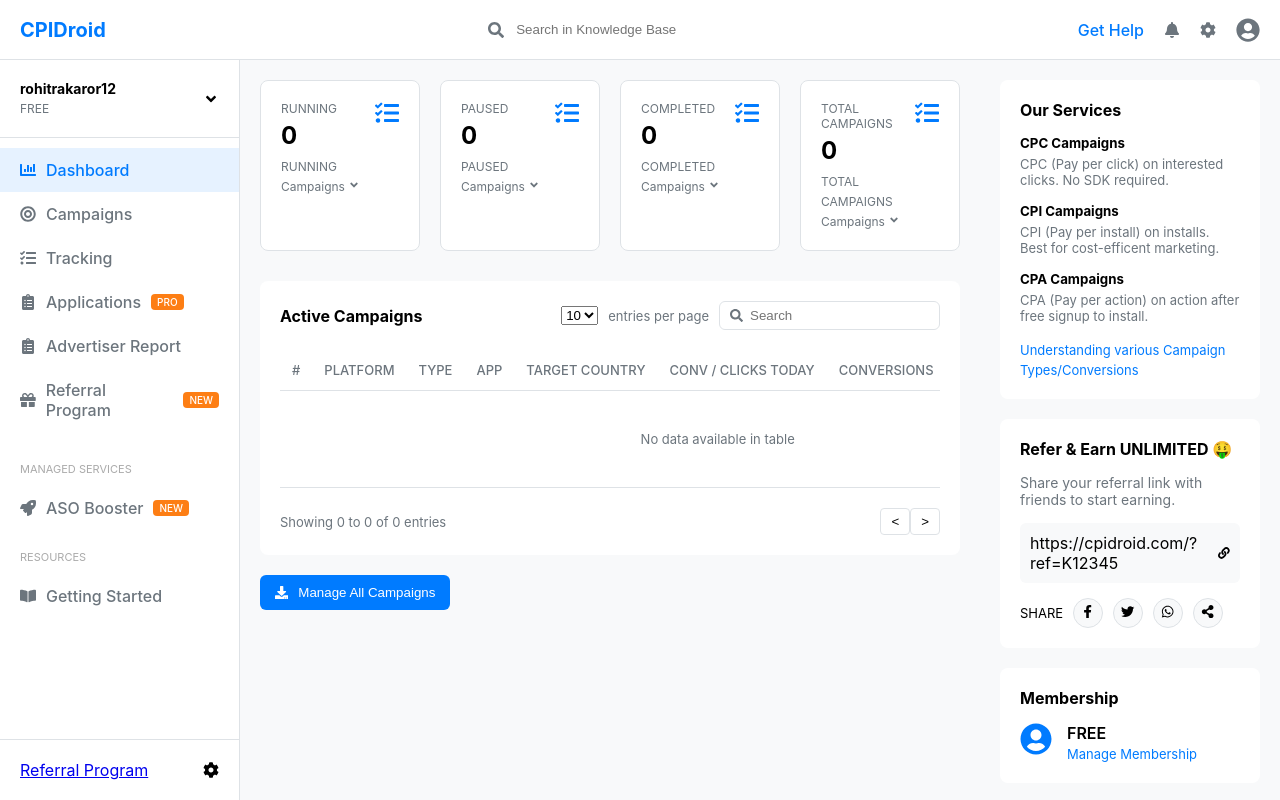
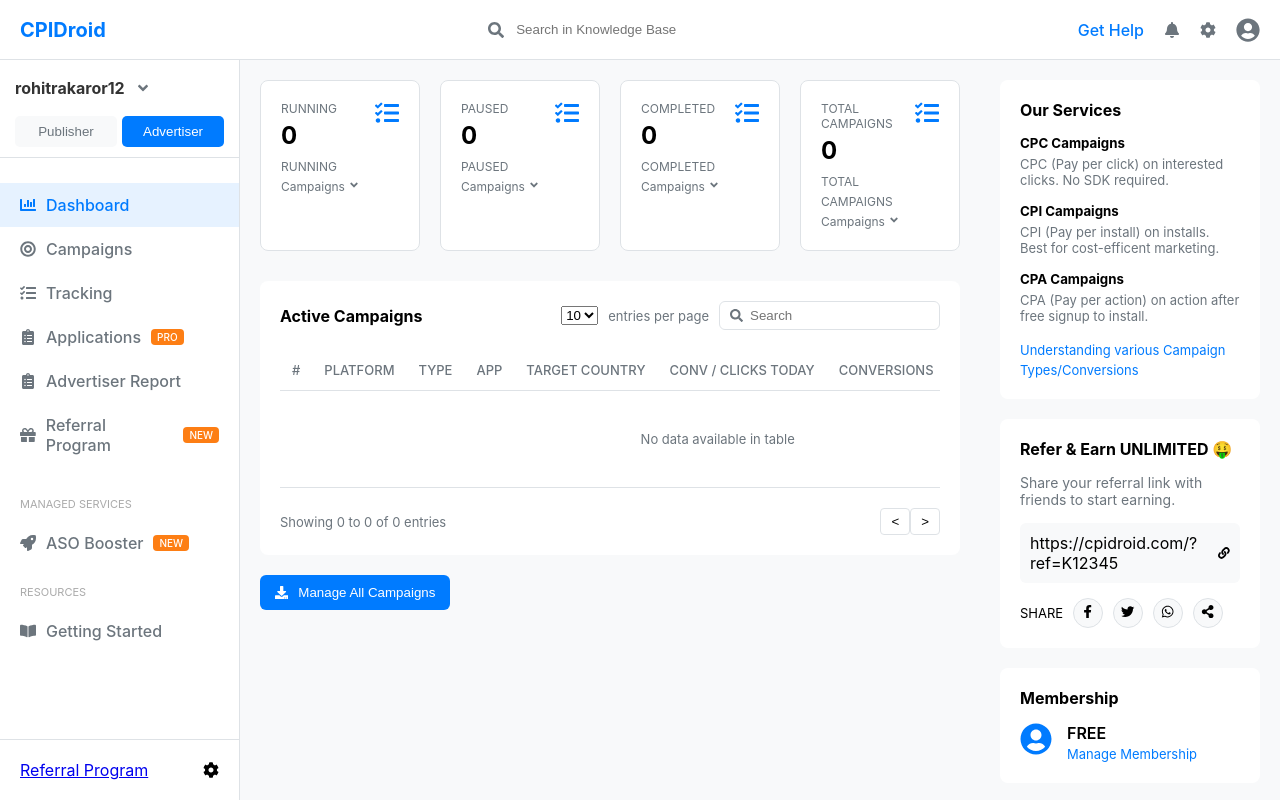
Before and after one commit to apex2224/Ziion, a React (Create React App) app: page /advertiser in a window 1280 px wide. Built offline with nearby package versions, Linux system fonts and the light colour scheme.

Commit message:
Dashboard fix

```diff
--- a/src/App.js
+++ b/src/App.js
@@ -15,7 +15,8 @@
 import ViewAllPlans from "./Frontend/Components/Pricing/ViewAllPlans";
 import TopPage from "./Frontend/Components/Home/TopPage";
 import PromotionalBenefits from "./Frontend/Components/Home/PromotionalBenefits";
-import Advertiser from "./Frontend/Components/Home/Main/Advertiser";
+import Advertiser from "./Frontend/Components/Home/Dashboard/Advertiser";
+import Publisher from "./Frontend/Components/Home/Dashboard/Publisher";
 
 const LandingPage = () => {
   return (
@@ -47,6 +48,7 @@
         <Route path="/signup" element={<SignUp />} />
         <Route path="/contact" element={<Contact />} />
         <Route path="/advertiser" element={<Advertiser />} />
+        <Route path="/publisher" element={<Publisher />} />
       </Routes>
     </BrowserRouter>
   );
--- /dev/null
+++ b/src/Frontend/Components/Home/Dashboard/Advertiser.js
@@ -0,0 +1,271 @@
+import React from "react";
+import styles from "./Advertiser.module.css";
+import {
+  FaUserCircle,
+  FaBell,
+  FaCog,
+  FaChartBar,
+  FaBullseye,
+  FaTasks,
+  FaClipboardList,
+  FaRocket,
+  FaLink,
+  FaGift,
+  FaBookOpen,
+  FaDownload,
+  FaAngleDown,
+  FaSearch,
+  FaFacebookF,
+  FaTwitter,
+  FaWhatsapp,
+  FaShareAlt,
+} from "react-icons/fa";
+
+// Sub-component for the top header
+const Dashboard = () => (
+  <header className={styles.header}>
+    <div className={styles.logo}>CPIDroid</div>
+    <div className={styles.searchBar}>
+      <FaSearch />
+      <input type="text" placeholder="Search in Knowledge Base" />
+    </div>
+    <div className={styles.userMenu}>
+      <a href="#" className={styles.getHelp}>
+        Get Help
+      </a>
+      <FaBell className={styles.headerIcon} />
+      <FaCog className={styles.headerIcon} />
+      <FaUserCircle size={24} className={styles.headerIcon} />
+    </div>
+  </header>
+);
+
+// New sub-component for the dashboard selection
+const DashboardSelector = () => (
+  <div className={styles.dashboardSelector}>
+    <div className={styles.selectorOption}>
+      <div className={styles.selectorText}>
+        <span>rohitrakaror12</span>
+        <FaAngleDown />
+      </div>
+    </div>
+    <div className={styles.dashboardTabs}>
+      <button className={styles.dashboardTab}>Publisher</button>
+      <button className={`${styles.dashboardTab} ${styles.activeTab}`}>Advertiser</button>
+    </div>
+  </div>
+);
+
+// Sub-component for the sidebar navigation
+const Sidebar = () => (
+  <aside className={styles.sidebar}>
+    <DashboardSelector />
+    <nav className={styles.nav}>
+      <a href="#" className={`${styles.navItem} ${styles.active}`}>
+        <FaChartBar /> Dashboard
+      </a>
+      <a href="#" className={styles.navItem}>
+        <FaBullseye /> Campaigns
+      </a>
+      <a href="#" className={styles.navItem}>
+        <FaTasks /> Tracking
+      </a>
+      <a href="#" className={styles.navItem}>
+        <FaClipboardList /> Applications{" "}
+        <span className={styles.badge}>PRO</span>
+      </a>
+      <a href="#" className={styles.navItem}>
+        <FaClipboardList /> Advertiser Report
+      </a>
+      <a href="#" className={styles.navItem}>
+        <FaGift /> Referral Program <span className={styles.badge}>NEW</span>
+      </a>
+    </nav>
+    <div className={styles.managedServices}>
+      <p className={styles.navHeader}>MANAGED SERVICES</p>
+      <a href="#" className={styles.navItem}>
+        <FaRocket /> ASO Booster <span className={styles.badge}>NEW</span>
+      </a>
+    </div>
+    <div className={styles.resources}>
+      <p className={styles.navHeader}>RESOURCES</p>
+      <a href="#" className={styles.navItem}>
+        <FaBookOpen /> Getting Started
+      </a>
+    </div>
+    <div className={styles.sidebarFooter}>
+      <a href="#">Referral Program</a>
+      <FaCog />
+    </div>
+  </aside>
+);
+
+// Sub-component for the stat cards (Running, Paused, etc.)
+const StatCard = ({ title, value, icon, color }) => (
+  <div className={styles.statCard}>
+    <div>
+      <p>{title}</p>
+      <h3>{value}</h3>
+      <a href="#">
+        {title} Campaigns <FaAngleDown size={12} />
+      </a>
+    </div>
+    <div className={`${styles.statIcon} ${styles[color]}`}>{icon}</div>
+  </div>
+);
+
+// Main Advertiser Dashboard Component
+const Advertiser = () => {
+  return (
+    <div className={styles.dashboardLayout}>
+      <Dashboard />
+      <Sidebar />
+      <main className={styles.mainContent}>
+        {/* Top Stats Section */}
+        <section className={styles.statsGrid}>
+          <StatCard title="RUNNING" value="0" icon={<FaTasks />} color="blue" />
+          <StatCard title="PAUSED" value="0" icon={<FaTasks />} color="blue" />
+          <StatCard
+            title="COMPLETED"
+            value="0"
+            icon={<FaTasks />}
+            color="blue"
+          />
+          <StatCard
+            title="TOTAL CAMPAIGNS"
+            value="0"
+            icon={<FaTasks />}
+            color="blue"
+          />
+        </section>
+
+        {/* Active Campaigns Table */}
+        <section className={styles.campaignsTable}>
+          <div className={styles.tableHeader}>
+            <h4>Active Campaigns</h4>
+            <div className={styles.tableControls}>
+              <select>
+                <option>10</option>
+              </select>
+              <span>entries per page</span>
+              <div className={styles.tableSearch}>
+                <FaSearch />
+                <input type="text" placeholder="Search" />
+              </div>
+            </div>
+          </div>
+          <div className={styles.tableWrapper}>
+            <table>
+              <thead>
+                <tr>
+                  <th>#</th>
+                  <th>PLATFORM</th>
+                  <th>TYPE</th>
+                  <th>APP</th>
+                  <th>TARGET COUNTRY</th>
+                  <th>CONV / CLICKS TODAY</th>
+                  <th>CONVERSIONS</th>
+                  <th>CR</th>
+                  <th>PROGRESS</th>
+                  <th>STATUS</th>
+                </tr>
+              </thead>
+              <tbody>
+                <tr>
+                  <td colSpan="10" className={styles.noData}>
+                    No data available in table
+                  </td>
+                </tr>
+              </tbody>
+            </table>
+          </div>
+          <div className={styles.tableFooter}>
+            <span>Showing 0 to 0 of 0 entries</span>
+            <div className={styles.pagination}>
+              <button>&lt;</button>
+              <button>&gt;</button>
+            </div>
+          </div>
+        </section>
+
+        <div className={styles.bottomActions}>
+          <button className={styles.manageBtn}>
+            <FaDownload /> Manage All Campaigns
+          </button>
+        </div>
+      </main>
+
+      {/* Right Sidebar */}
+      <aside className={styles.rightSidebar}>
+        <div className={styles.widget}>
+          <h4>Our Services</h4>
+          <div className={styles.serviceItem}>
+            <div>
+              <h5>CPC Campaigns</h5>
+              <p>CPC (Pay per click) on interested clicks. No SDK required.</p>
+            </div>
+          </div>
+          <div className={styles.serviceItem}>
+            <div>
+              <h5>CPI Campaigns</h5>
+              <p>
+                CPI (Pay per install) on installs. Best for cost-efficent
+                marketing.
+              </p>
+            </div>
+          </div>
+          <div className={styles.serviceItem}>
+            <div>
+              <h5>CPA Campaigns</h5>
+              <p>
+                CPA (Pay per action) on action after free signup to install.
+              </p>
+            </div>
+          </div>
+          <a href="#" className={styles.moreInfo}>
+            Understanding various Campaign Types/Conversions
+          </a>
+        </div>
+
+        <div className={`${styles.widget} ${styles.referWidget}`}>
+          <h4>Refer & Earn UNLIMITED 🤑</h4>
+          <p>Share your referral link with friends to start earning.</p>
+          <div className={styles.referralLink}>
+            <span>https://cpidroid.com/?ref=K12345</span>
+            <FaLink />
+          </div>
+          <div className={styles.shareButtons}>
+            <span>SHARE</span>
+            <button>
+              <FaFacebookF />
+            </button>
+            <button>
+              <FaTwitter />
+            </button>
+            <button>
+              <FaWhatsapp />
+            </button>
+            <button>
+              <FaShareAlt />
+            </button>
+          </div>
+        </div>
+
+        <div className={styles.widget}>
+          <h4>Membership</h4>
+          <div className={styles.membershipInfo}>
+            <div className={styles.membershipIcon}>
+              <FaUserCircle />
+            </div>
+            <div>
+              <p>FREE</p>
+              <a href="#">Manage Membership</a>
+            </div>
+          </div>
+        </div>
+      </aside>
+    </div>
+  );
+};
+
+export default Advertiser;
--- a/src/Frontend/Components/Home/Main/Advertiser.module.css
+++ b/src/Frontend/Components/Home/Dashboard/Advertiser.module.css
@@ -88,3 +88,56 @@
 .membershipIcon { font-size: 32px; color: var(--primary-blue); }
 .membershipInfo p { margin: 0; font-weight: 600; }
 .membershipInfo a { text-decoration: none; color: var(--primary-blue); font-size: 13px; }
+/* --- New Dashboard Selector Section CSS --- */
+.dashboardSelector {
+  padding: 10px 15px;
+  border-bottom: 1px solid var(--border-color);
+  margin-bottom: 15px;
+}
+
+.selectorOption {
+  display: flex;
+  align-items: center;
+  justify-content: space-between;
+  cursor: pointer;
+  padding: 8px 0;
+}
+
+.selectorText {
+  display: flex;
+  align-items: center;
+  gap: 10px;
+  font-weight: bold;
+  color: var(--text-primary);
+}
+
+.selectorText svg {
+  color: var(--text-secondary);
+}
+
+.dashboardTabs {
+  display: flex;
+  gap: 5px;
+  margin-top: 10px;
+}
+
+.dashboardTab {
+  flex: 1;
+  padding: 8px;
+  border: none;
+  border-radius: 5px;
+  background-color: var(--bg-light);
+  color: var(--text-secondary);
+  font-weight: 500;
+  cursor: pointer;
+  transition: background-color 0.2s;
+}
+
+.dashboardTab:hover {
+  background-color: #e0e0e0;
+}
+
+.dashboardTab.activeTab {
+  background-color: var(--primary-blue);
+  color: var(--white);
+}
--- a/src/Frontend/Components/Home/Main/Advertiser.js
+++ b/src/Frontend/Components/Home/Dashboard/Publisher.js
@@ -1,5 +1,5 @@
 import React from "react";
-import styles from "./Advertiser.module.css";
+import styles from "./Publisher.module.css";
 import {
   FaUserCircle,
   FaBell,
@@ -8,7 +8,6 @@
   FaBullseye,
   FaTasks,
   FaClipboardList,
-  FaPlus,
   FaRocket,
   FaLink,
   FaGift,
@@ -16,14 +15,10 @@
   FaDownload,
   FaAngleDown,
   FaSearch,
-  FaFacebookF,
-  FaTwitter,
-  FaWhatsapp,
-  FaShareAlt,
 } from "react-icons/fa";
 
 // Sub-component for the top header
-const DashboardHeader = () => (
+const Dashboard = () => (
   <header className={styles.header}>
     <div className={styles.logo}>CPIDroid</div>
     <div className={styles.searchBar}>
@@ -41,16 +36,26 @@
   </header>
 );
 
+// New sub-component for the dashboard selection
+const DashboardSelector = () => (
+  <div className={styles.dashboardSelector}>
+    <div className={styles.selectorOption}>
+      <div className={styles.selectorText}>
+        <span>rohitrakaror12</span>
+        <FaAngleDown />
+      </div>
+    </div>
+    <div className={styles.dashboardTabs}>
+      <button className={`${styles.dashboardTab} ${styles.activeTab}`}>Publisher</button>
+      <button className={styles.dashboardTab}>Advertiser</button>
+    </div>
+  </div>
+);
+
 // Sub-component for the sidebar navigation
 const Sidebar = () => (
   <aside className={styles.sidebar}>
-    <div className={styles.profile}>
-      <div className={styles.profileInfo}>
-        <h4>rohitrakaror12</h4>
-        <span className={styles.plan}>FREE</span>
-      </div>
-      <FaAngleDown />
-    </div>
+    <DashboardSelector />
     <nav className={styles.nav}>
       <a href="#" className={`${styles.navItem} ${styles.active}`}>
         <FaChartBar /> Dashboard
@@ -66,7 +71,7 @@
         <span className={styles.badge}>PRO</span>
       </a>
       <a href="#" className={styles.navItem}>
-        <FaClipboardList /> Advertiser Report
+        <FaClipboardList /> Publisher Report
       </a>
       <a href="#" className={styles.navItem}>
         <FaGift /> Referral Program <span className={styles.badge}>NEW</span>
@@ -105,11 +110,11 @@
   </div>
 );
 
-// Main Advertiser Dashboard Component
-const Advertiser = () => {
+// Main Publisher Dashboard Component
+const Publisher = () => {
   return (
     <div className={styles.dashboardLayout}>
-      <DashboardHeader />
+      <Dashboard />
       <Sidebar />
       <main className={styles.mainContent}>
         {/* Top Stats Section */}
@@ -225,21 +230,6 @@
             <span>https://cpidroid.com/?ref=K12345</span>
             <FaLink />
           </div>
-          <div className={styles.shareButtons}>
-            <span>SHARE</span>
-            <button>
-              <FaFacebookF />
-            </button>
-            <button>
-              <FaTwitter />
-            </button>
-            <button>
-              <FaWhatsapp />
-            </button>
-            <button>
-              <FaShareAlt />
-            </button>
-          </div>
         </div>
 
         <div className={styles.widget}>
@@ -259,4 +249,4 @@
   );
 };
 
-export default Advertiser;
+export default Publisher;
```
Also changed, not shown: src/Frontend/Components/Home/Dashboard/Publisher.module.css (added).
